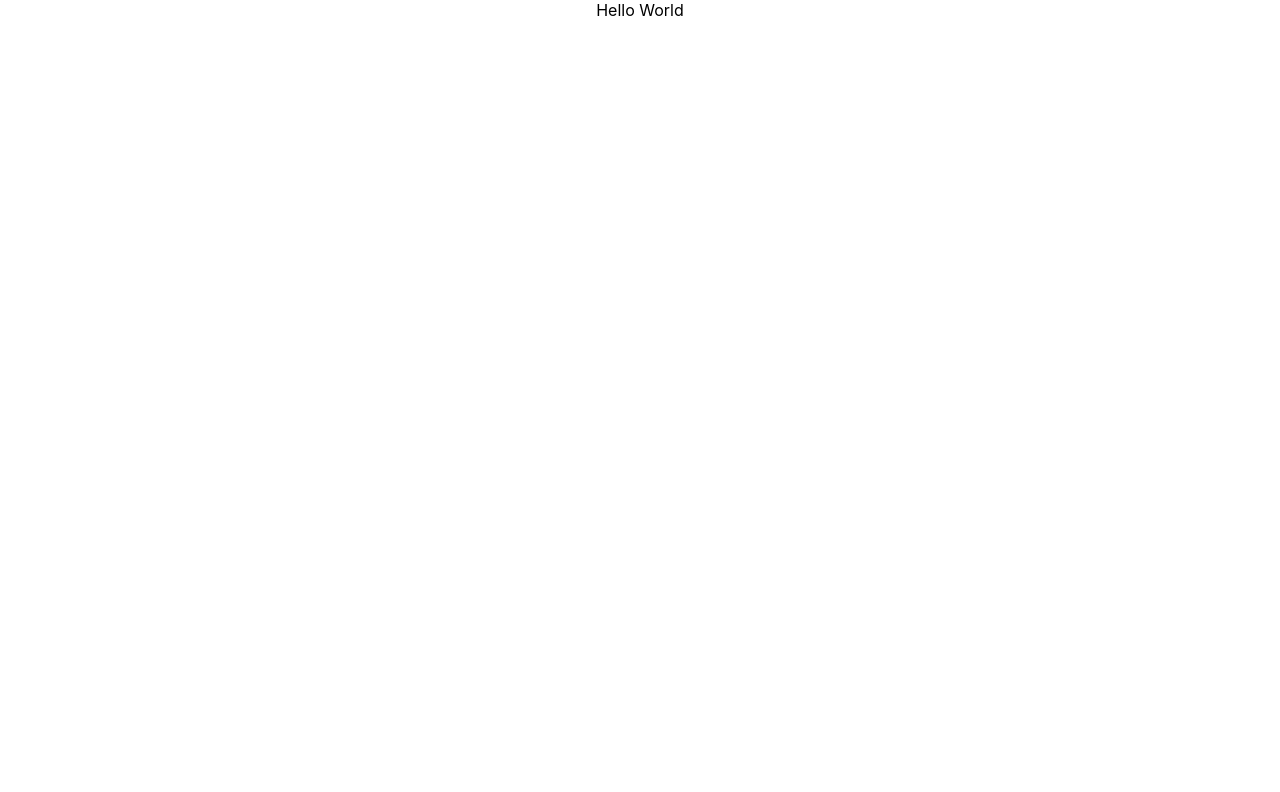
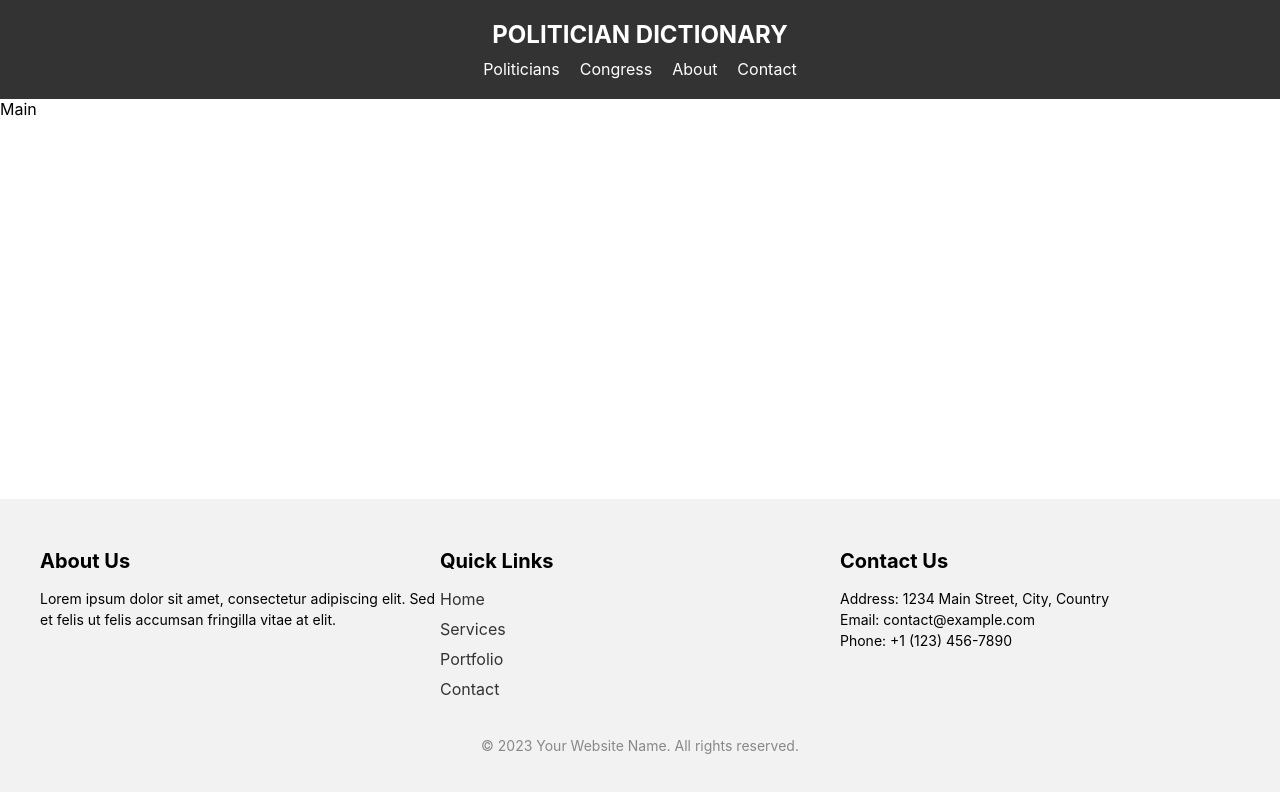
Before and after one commit to McGuire00/Blackbird, a React (Create React App) app in the folder maverick/: page / in a window 1280 px wide. Shown: the top 792 px of the page. Built offline with nearby package versions, Linux system fonts and the light colour scheme.

Commit message:
Fleshed out App component to return 3 main components with add styling

```diff
--- a/maverick/src/components/App/App.css
+++ b/maverick/src/components/App/App.css
@@ -1,38 +1,16 @@
-.App {
-  text-align: center;
+html,
+body,
+#root {
+  height: 100%;
+  margin: 0;
 }
 
-.App-logo {
-  height: 40vmin;
-  pointer-events: none;
+.App {
+  display: flex;
+  flex-direction: column;
+  height: 100vh;
 }
 
-@media (prefers-reduced-motion: no-preference) {
-  .App-logo {
-    animation: App-logo-spin infinite 20s linear;
-  }
+.main {
+  flex: 1;
 }
-
-.App-header {
-  background-color: #282c34;
-  min-height: 100vh;
-  display: flex;
-  flex-direction: column;
-  align-items: center;
-  justify-content: center;
-  font-size: calc(10px + 2vmin);
-  color: white;
-}
-
-.App-link {
-  color: #61dafb;
-}
-
-@keyframes App-logo-spin {
-  from {
-    transform: rotate(0deg);
-  }
-  to {
-    transform: rotate(360deg);
-  }
-}
--- a/maverick/src/components/App/App.js
+++ b/maverick/src/components/App/App.js
@@ -1,9 +1,14 @@
 import './App.css';
 
+import Header from "../Header/Header";
+import Main from "../Main/Main";
+import Footer from "../Footer/Footer";
 function App() {
   return (
     <div className="App">
-      Hello World
+      <Header />
+      <Main />
+      <Footer />
     </div>
   );
 }
```
